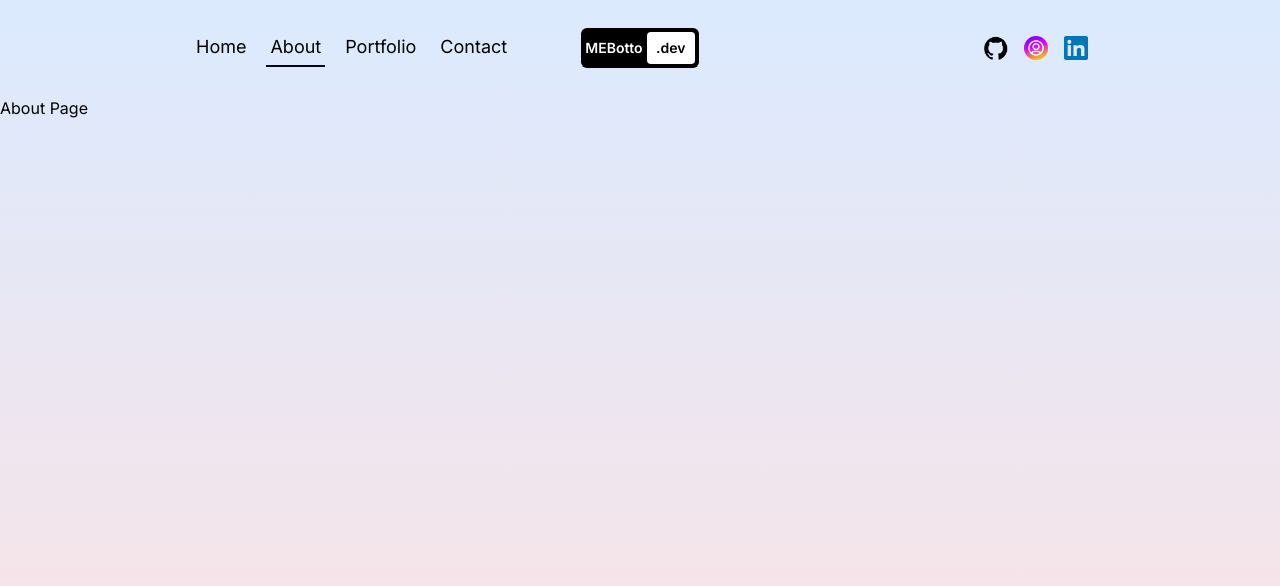
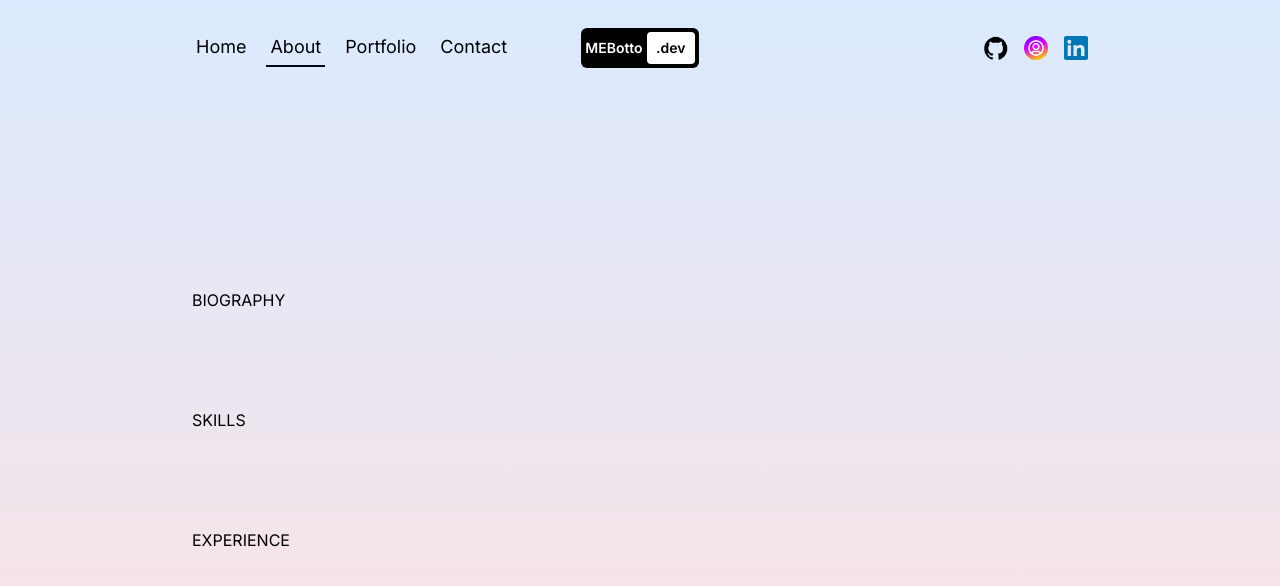
Before and after one commit to MEBotto/portfolio-mebotto, a Next.js app: page /about in a window 1280 px wide. Shown: the top 586 px of the page. Built offline with nearby package versions, Linux system fonts and the light colour scheme.

Commit message:
feat: add sections to about page

```diff
--- a/app/about/page.tsx
+++ b/app/about/page.tsx
@@ -10,7 +10,14 @@ export default function About() {
       animate={{ y: "0%" }}
       transition={{ duration: 1 }}
     >
-      <p>About Page</p>
+      <div className="">
+        <div className="p-4 sm:p-8 md:p-12 lg:p-20 xl:p-48 flex flex-col gap-24">
+          <div className="">BIOGRAPHY</div>
+          <div className="">SKILLS</div>
+          <div className="">EXPERIENCE</div>
+        </div>
+        <div className="hidden"></div>
+      </div>
     </motion.div>
   );
 }
```
